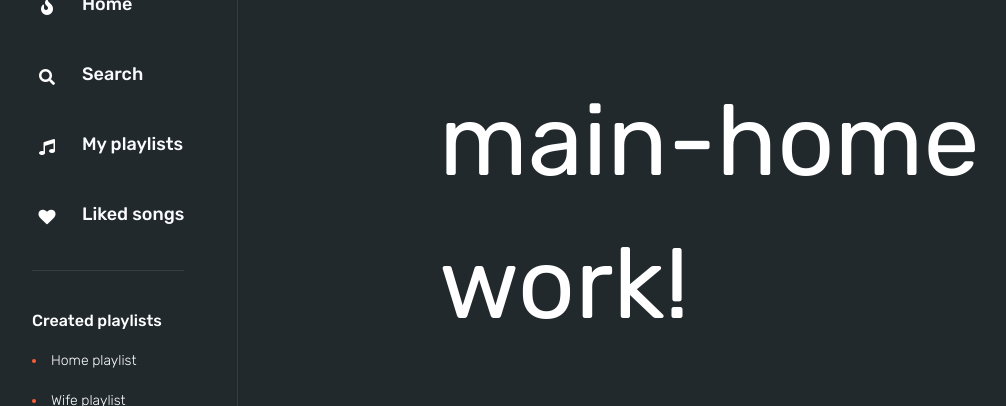
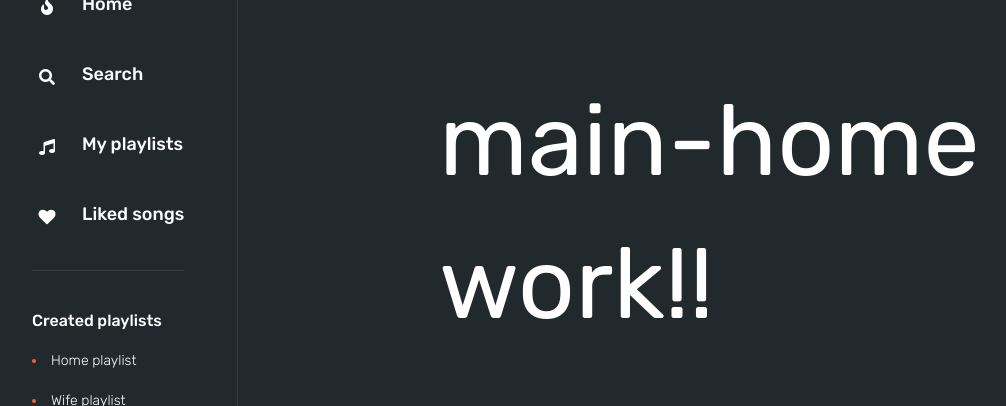
Before and after one commit to BinaryStudioAcademy/bsa-2021-perflow, an Angular app in the folder frontend/: page /login in a window 1280 px wide. Both pictures are taken after a click on the button "Login". Shown: the part 131-537 px from the top of the page, without its empty margins (9-1015 px from the left). Built offline with nearby package versions, Linux system fonts and the light colour scheme.

Commit message:
conflict combine

```diff
--- a/frontend/src/app/moduls/main/main-home/main-home.component.html
+++ b/frontend/src/app/moduls/main/main-home/main-home.component.html
@@ -1,3 +1,3 @@
 <div class="ui segment" id="main-home">
-    <p>main-home work!</p>
+    <p>main-home work!!</p>
   </div>
```
